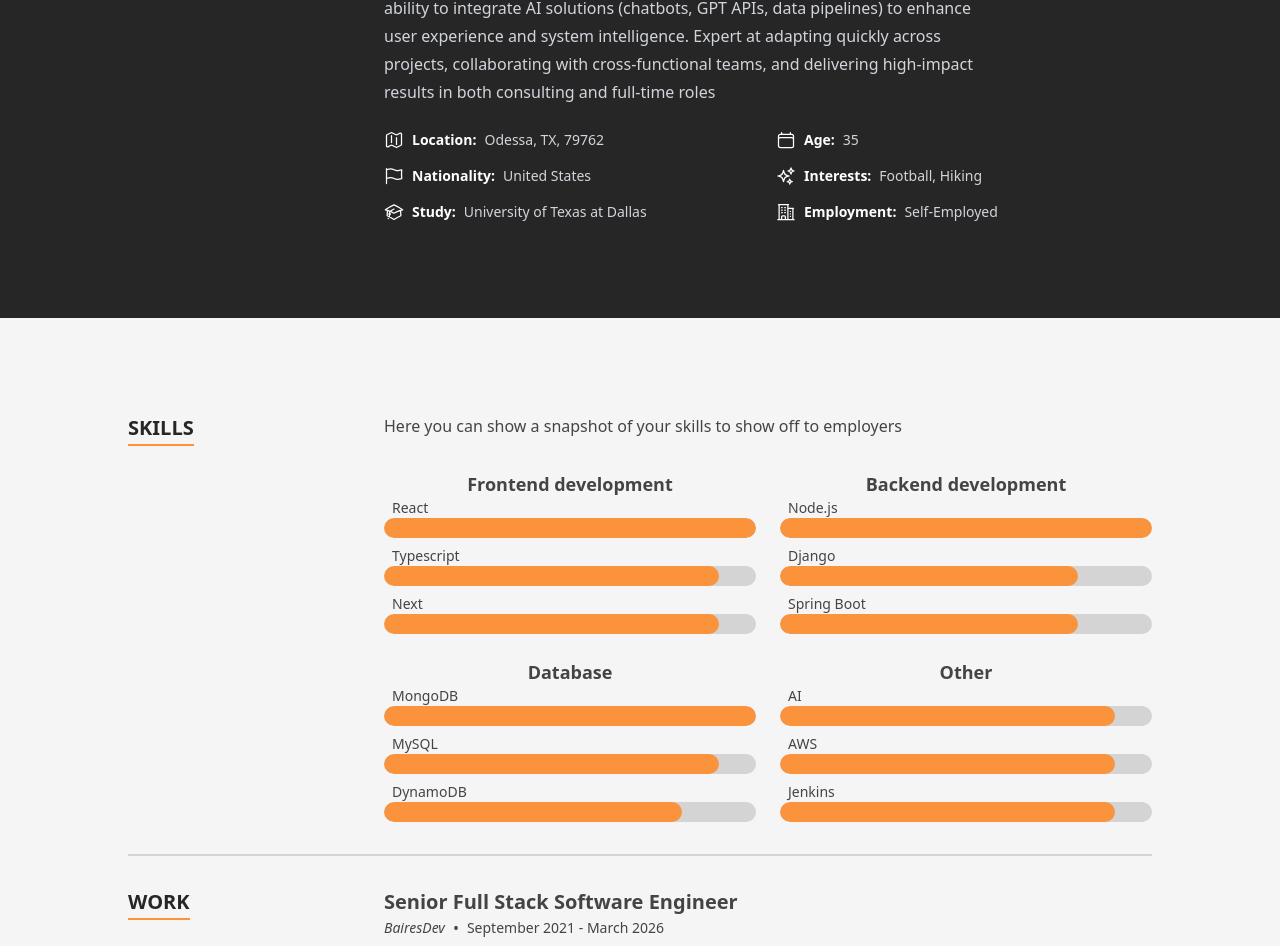
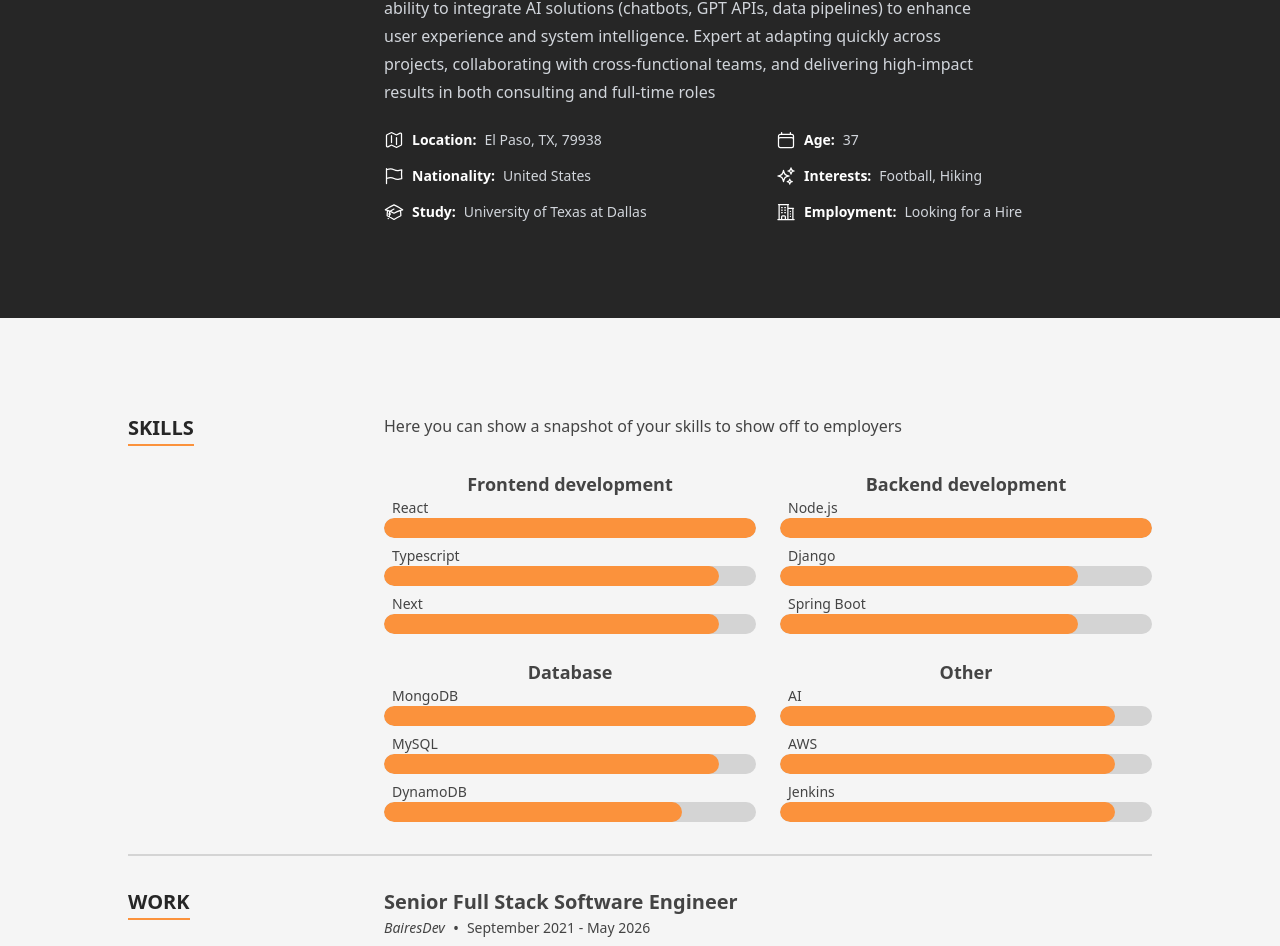
Before and after one commit to sperez927/nextjs-portfolio, a Next.js app: page / in a window 1280 px wide. Shown: the part 1026-1972 px from the top of the page. Built offline with nearby package versions, Linux system fonts and the light colour scheme; no server answers.

Commit message:
Add about footer

```diff
--- a/src/data/data.tsx
+++ b/src/data/data.tsx
@@ -113,12 +113,12 @@ enhance user experience and system intelligence. Expert at adapting quickly acro
 collaborating with cross-functional teams, and delivering high-impact results in both consulting
 and full-time roles`,
   aboutItems: [
-    { label: 'Location', text: 'Odessa, TX, 79762', Icon: MapIcon },
-    { label: 'Age', text: '35', Icon: CalendarIcon },
+    { label: 'Location', text: 'El Paso, TX, 79938', Icon: MapIcon },
+    { label: 'Age', text: '37', Icon: CalendarIcon },
     { label: 'Nationality', text: 'United States', Icon: FlagIcon },
     { label: 'Interests', text: 'Football,  Hiking', Icon: SparklesIcon },
     { label: 'Study', text: 'University of Texas at Dallas', Icon: AcademicCapIcon },
-    { label: 'Employment', text: 'Self-Employed', Icon: BuildingOffice2Icon },
+    { label: 'Employment', text: 'Looking for a Hire', Icon: BuildingOffice2Icon },
   ],
 };
 
@@ -326,7 +326,7 @@ export const education: TimelineItem[] = [
 
 export const experience: TimelineItem[] = [
   {
-    date: 'September 2021 - March 2026',
+    date: 'September 2021 - May 2026',
     location: 'BairesDev',
     title: 'Senior Full Stack Software Engineer',
     content: (
@@ -441,8 +441,8 @@ export const contact: ContactSection = {
     },
     {
       type: ContactType.Phone,
-      text: '+1(432) 278-1267',
-      href: 'tel:+14322781267',
+      text: '+1(432) 248-0094',
+      href: 'tel:+14322480094',
     },
     // {
     //   type: ContactType.Location,
```
